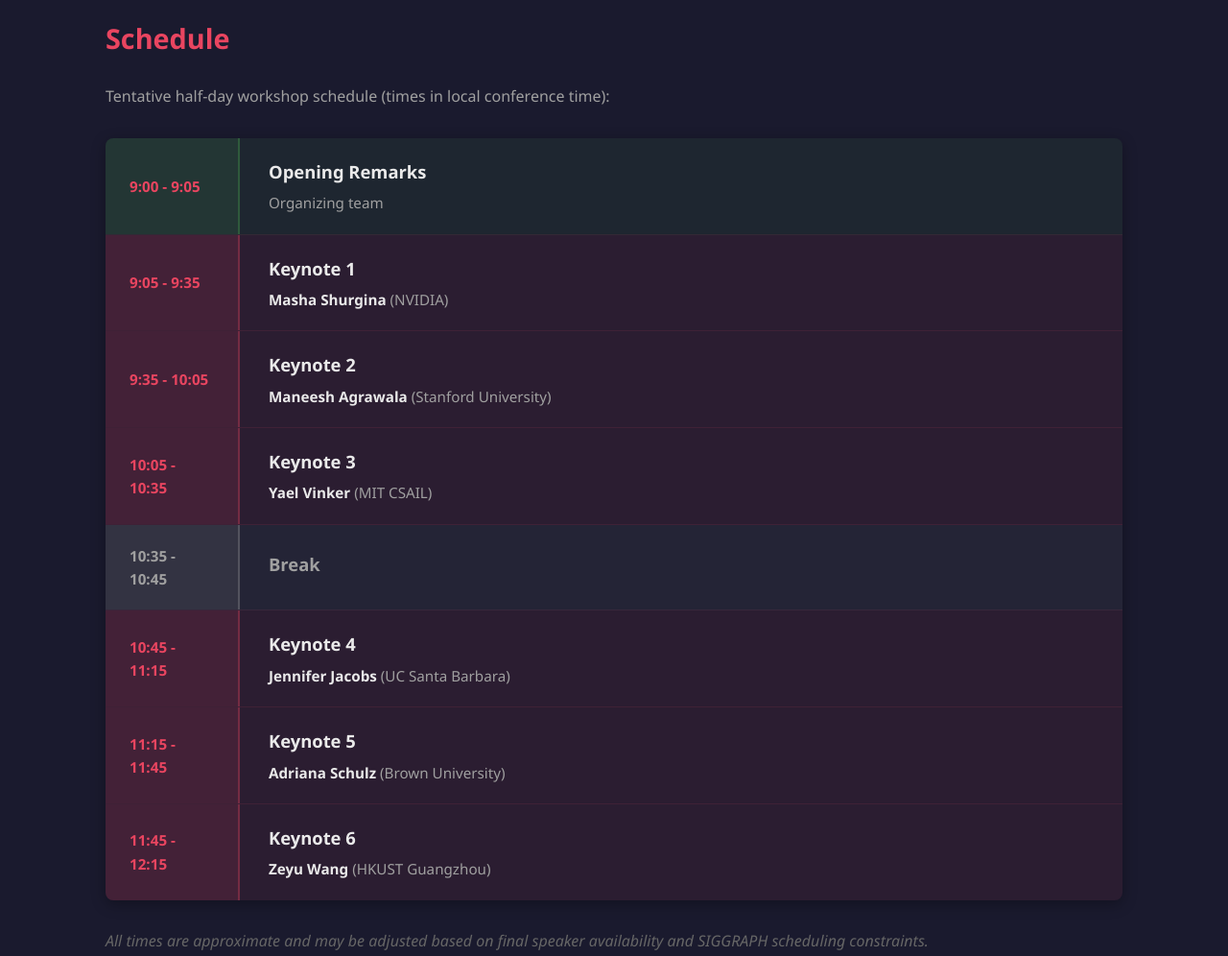
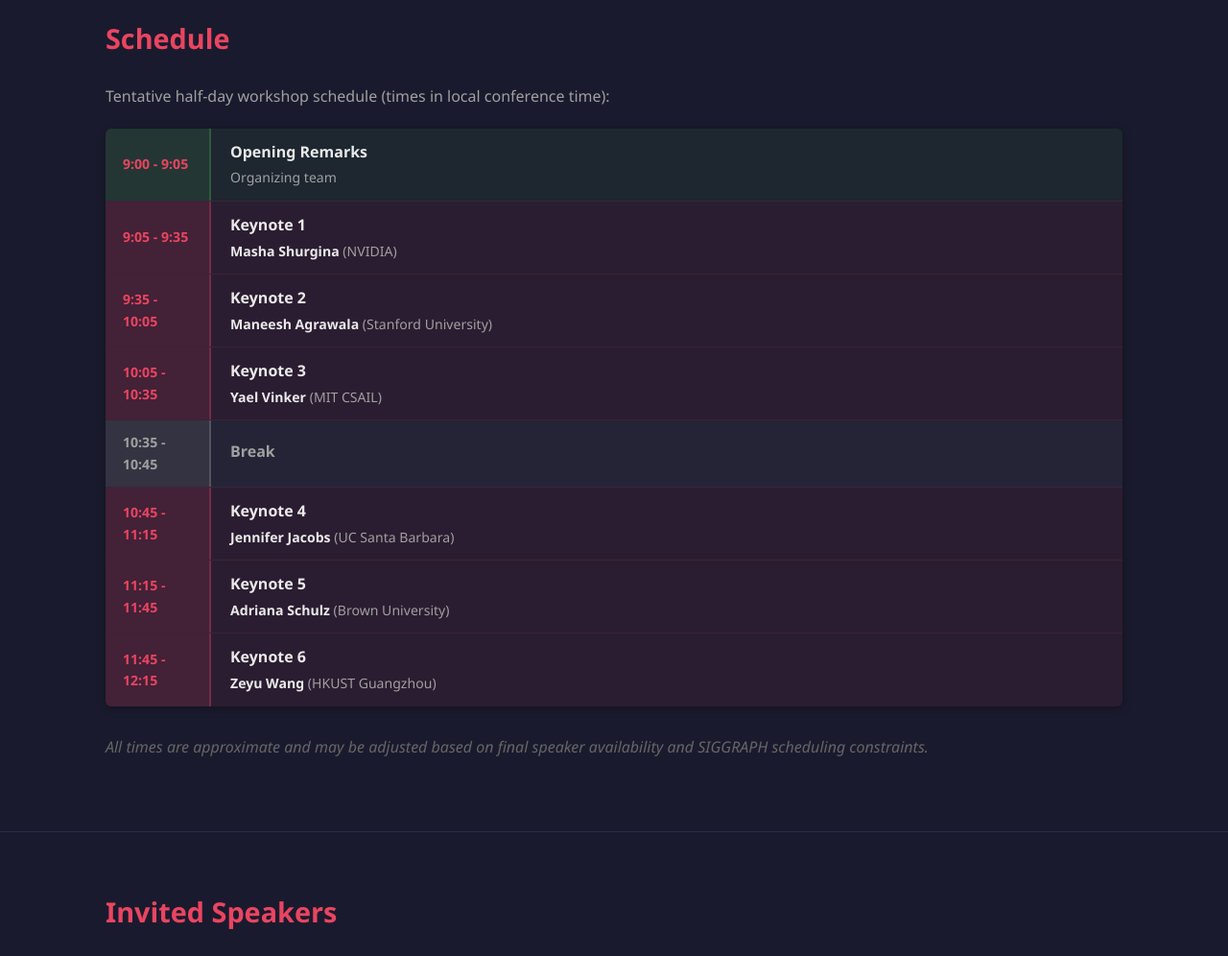
Before and after one commit to human-ai-cocreation/human-ai-cocreation.github.io, a plain HTML site: page index.html in a window 1280 px wide. Shown: the part 1860-2856 px from the top of the page at 96% size. Drawn offline with Linux system fonts and the light colour scheme.

Commit message:
Update style.css

```diff
--- a/style.css
+++ b/style.css
@@ -167,15 +167,15 @@ img.topic-media {
 
 /* Schedule */
 .schedule-table {
-    margin-top: 30px;
-    border-radius: 8px;
+    margin-top: 20px;
+    border-radius: 6px;
     overflow: hidden;
-    box-shadow: 0 4px 15px rgba(0, 0, 0, 0.3);
+    box-shadow: 0 2px 10px rgba(0, 0, 0, 0.3);
 }
 
 .schedule-item {
     display: grid;
-    grid-template-columns: 140px 1fr;
+    grid-template-columns: 110px 1fr;
     gap: 0;
     background: var(--secondary);
     border-bottom: 1px solid rgba(233, 69, 96, 0.1);
@@ -183,8 +183,8 @@ img.topic-media {
 }
 
 .schedule-item:hover {
-    transform: translateX(5px);
-    box-shadow: -3px 0 0 var(--accent);
+    transform: translateX(3px);
+    box-shadow: -2px 0 0 var(--accent);
 }
 
 .schedule-item:last-child {
@@ -192,10 +192,10 @@ img.topic-media {
 }
 
 .schedule-time {
-    padding: 20px 25px;
+    padding: 12px 18px;
     color: var(--accent);
     font-weight: 700;
-    font-size: 0.95rem;
+    font-size: 0.88rem;
     background: rgba(233, 69, 96, 0.05);
     display: flex;
     align-items: center;
@@ -203,22 +203,22 @@ img.topic-media {
 }
 
 .schedule-content {
-    padding: 20px 30px;
+    padding: 12px 20px;
     display: flex;
     flex-direction: column;
     justify-content: center;
 }
 
 .schedule-content h3 {
-    margin-bottom: 6px;
+    margin-bottom: 3px;
     color: var(--text);
-    font-size: 1.15rem;
+    font-size: 1rem;
     font-weight: 600;
 }
 
 .schedule-content p {
     margin-bottom: 0;
-    font-size: 0.95rem;
+    font-size: 0.88rem;
     color: var(--text-muted);
 }
 
```
